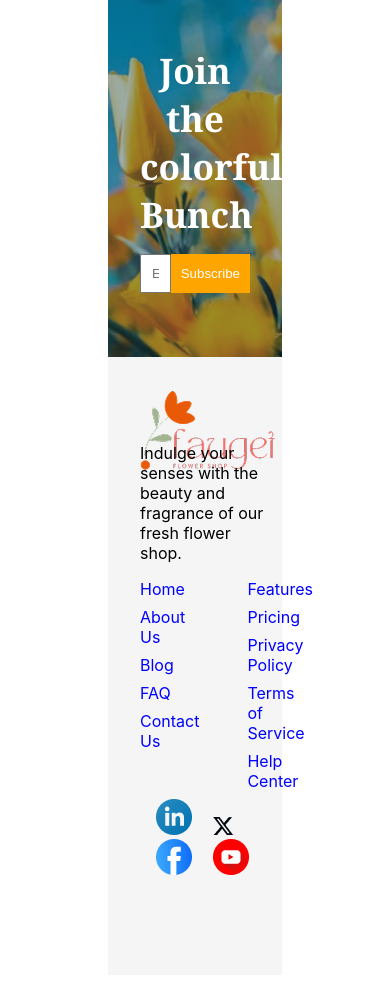
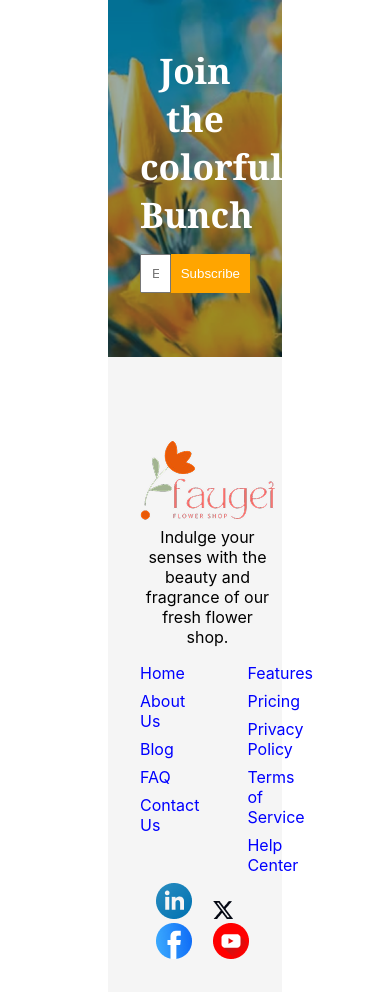
Before and after one commit to jamiajahan/pgHB2-assignment-2, a plain HTML site: page index.html in a window 390 px wide. Shown: the part 5942-6934 px from the top of the page. Drawn offline with Linux system fonts and the light colour scheme.

Commit message:
latest latest

```diff
--- a/styles/styles.css
+++ b/styles/styles.css
@@ -345,6 +345,10 @@ footer {
         justify-items: center;
         justify-content: center;
     }
+    .footer-left, .cnt{
+        text-align: center;
+        margin-top: 50px;
+    }
 
     .footer-links{
        .footer-links {
```
